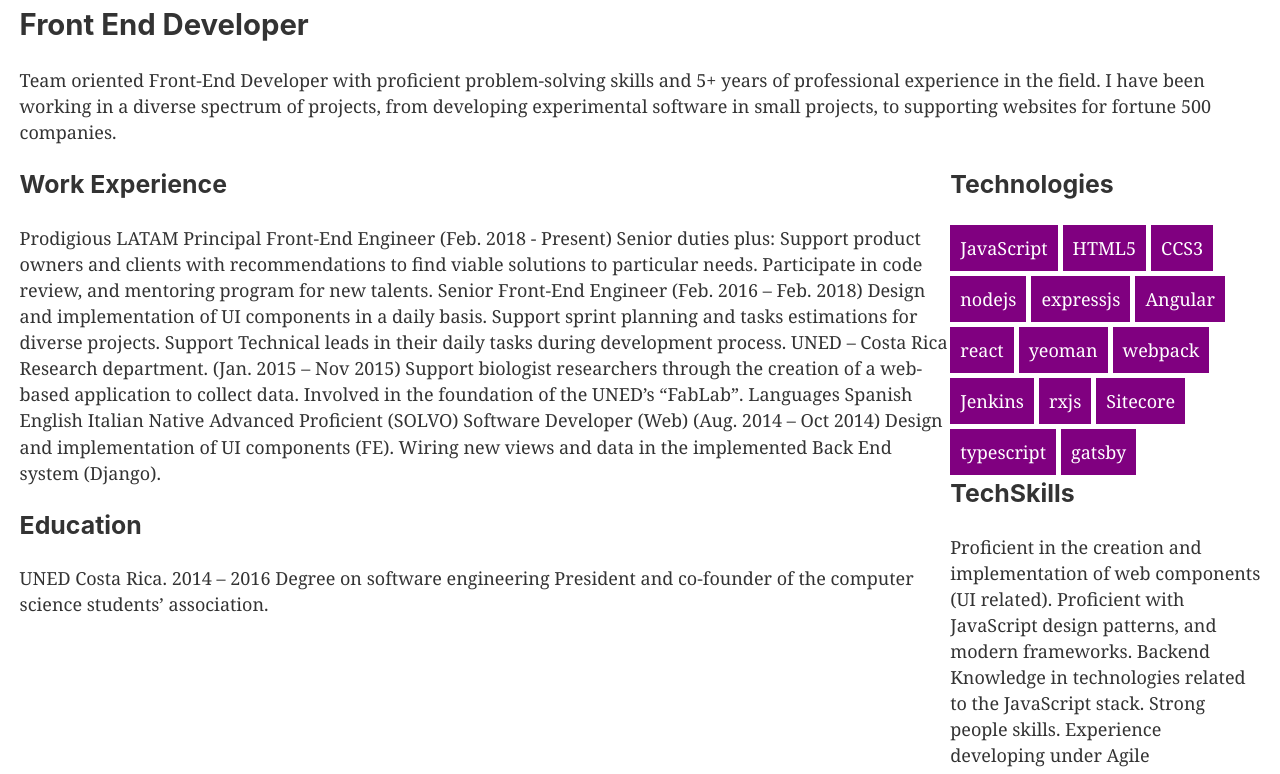
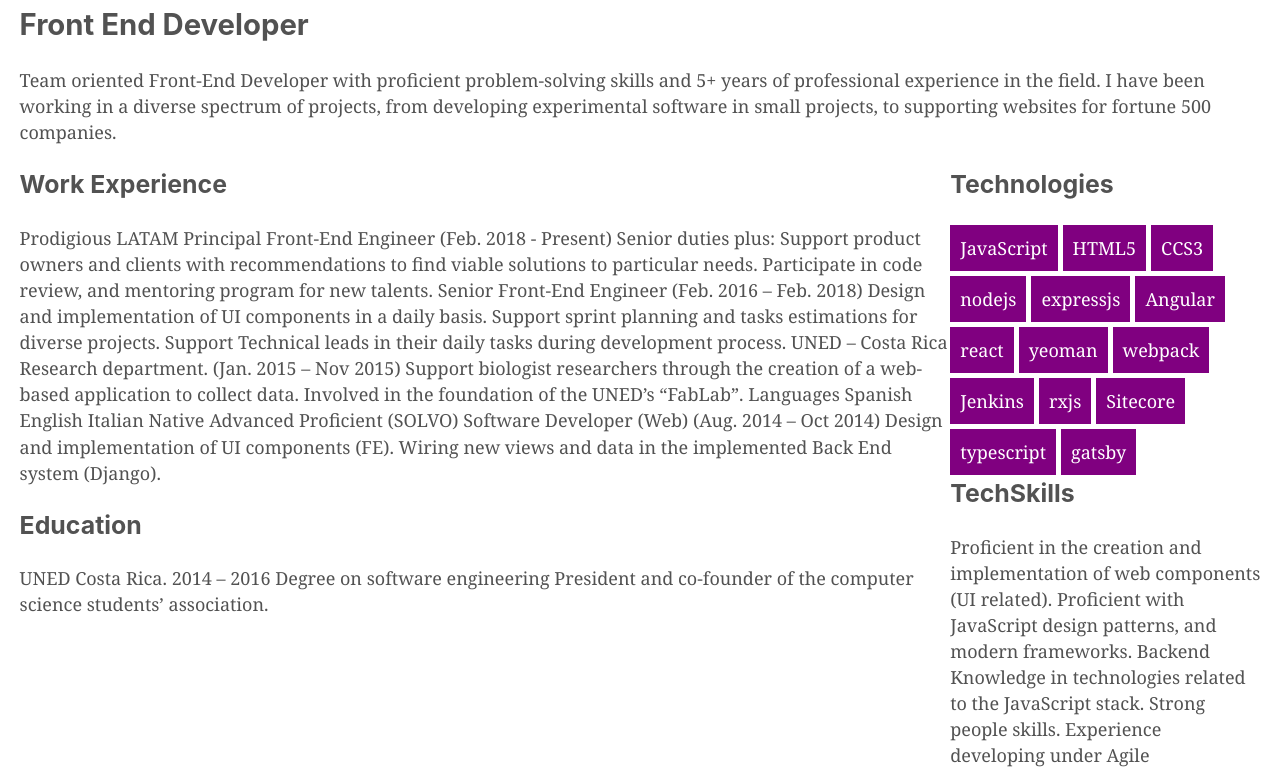
Before and after one commit to carlosbvz/carlosbvz, a Gatsby site: page / in a window 1280 px wide. Shown: the part 82-856 px from the top of the page. Built offline with nearby package versions, Linux system fonts and the light colour scheme; Gatsby itself is replaced by a stand-in of ours.

```diff
--- a/gatsby-browser.js
+++ b/gatsby-browser.js
@@ -5,3 +5,5 @@
  */
 
 // You can delete this file if you're not using it
+import "./src/styles/colors.css"
+import "./src/styles/global.css"
--- /dev/null
+++ b/src/components/container.js
@@ -0,0 +1,6 @@
+import React from "react"
+import containerStyles from "./container.module.css"
+
+export default ({ children }) => (
+  <div className={containerStyles.container}>{children}</div>
+)
--- /dev/null
+++ b/src/components/container.module.css
@@ -0,0 +1,3 @@
+.container {
+
+}
--- a/src/pages/index.js
+++ b/src/pages/index.js
@@ -2,13 +2,17 @@ import React from "react"
 import Layout from "../components/layout"
 import SEO from "../components/seo"
 import Badge from "../components/badge"
+import Container from "../components/container"
 
 const IndexPage = () => (
   <Layout>
     <SEO title="Carlos Benavides" keywords={[`Carlos`, `Benavides`, `Curriculum`, `Software`, `Front End`]} />
-    <h1>Carlos Benavides</h1>
-    <h2>Front End Developer</h2>
-    <p>Team oriented <span>Front-End Developer</span> with proficient problem-solving skills and 5+ years of professional experience in the field. I have been working in a diverse spectrum of projects, from developing experimental software in small projects, to supporting websites for fortune 500 companies.</p>
+
+    <Container>
+        <h1>Carlos Benavides</h1>
+        <h2>Front End Developer</h2>
+        <p>Team oriented <span>Front-End Developer</span> with proficient problem-solving skills and 5+ years of professional experience in the field. I have been working in a diverse spectrum of projects, from developing experimental software in small projects, to supporting websites for fortune 500 companies.</p>
+    </Container>
 
     <div
         style={{
--- /dev/null
+++ b/src/styles/colors.css
@@ -0,0 +1,3 @@
+:root {
+    --main-color: #525252;
+}
--- /dev/null
+++ b/src/styles/global.css
@@ -0,0 +1,3 @@
+* {
+    color: var(--main-color);
+}
```
